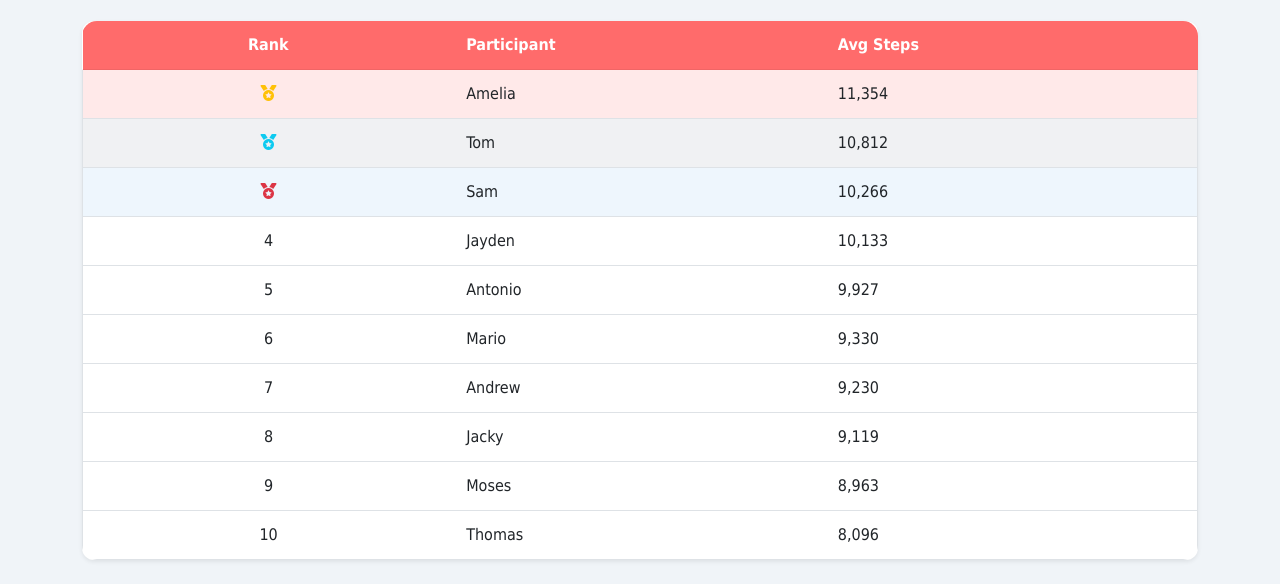
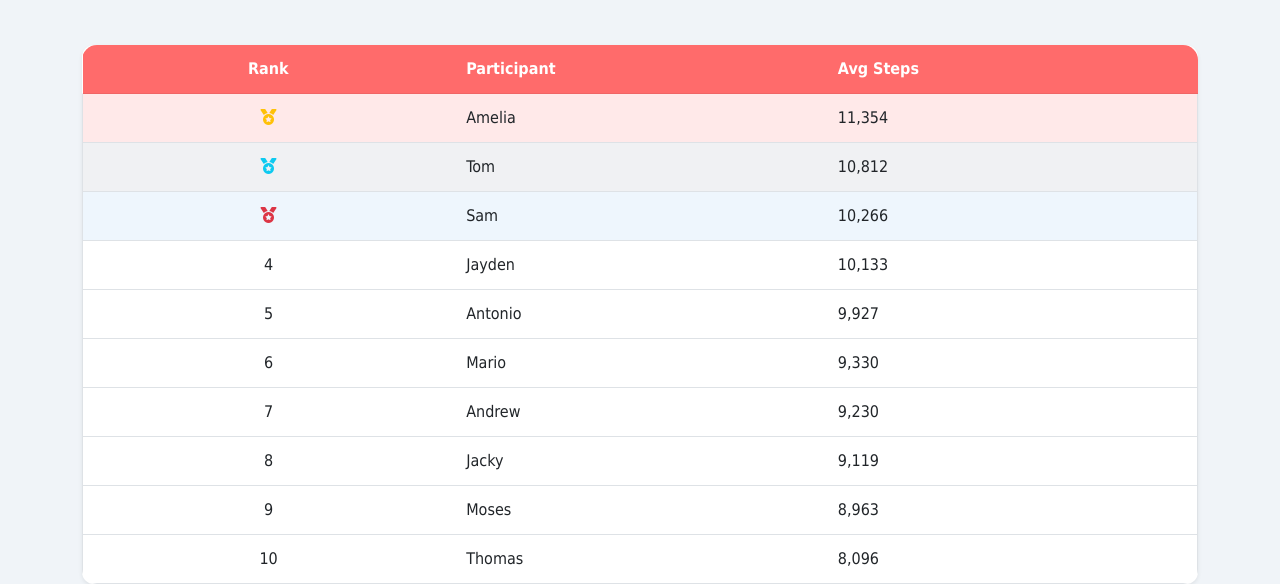
Before and after one commit to chil728/steps-leaderboard, a plain HTML site: page index.html in a window 1280 px wide. Shown: the part 253-837 px from the top of the page. Drawn offline with nearby package versions, Linux system fonts and the light colour scheme; a web font is replaced by a local one.

Commit message:
style update

```diff
--- a/index.html
+++ b/index.html
@@ -32,7 +32,7 @@
         </section>
 
         <!-- Leaderboard -->
-        <div class="container my-4">
+        <div class="container my-5">
             <div class="card shadow-sm">
                 <div class="card-body p-0">
                     <div class="table-responsive">
```
